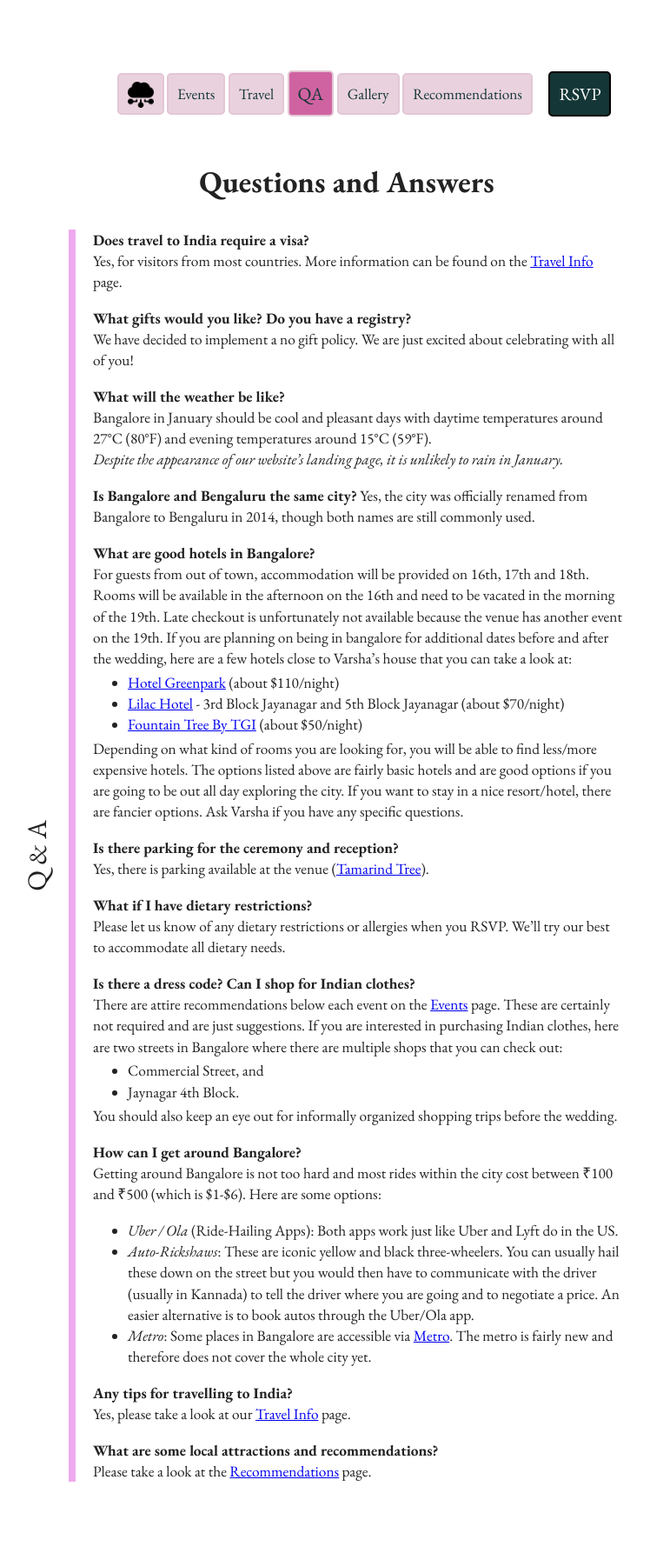
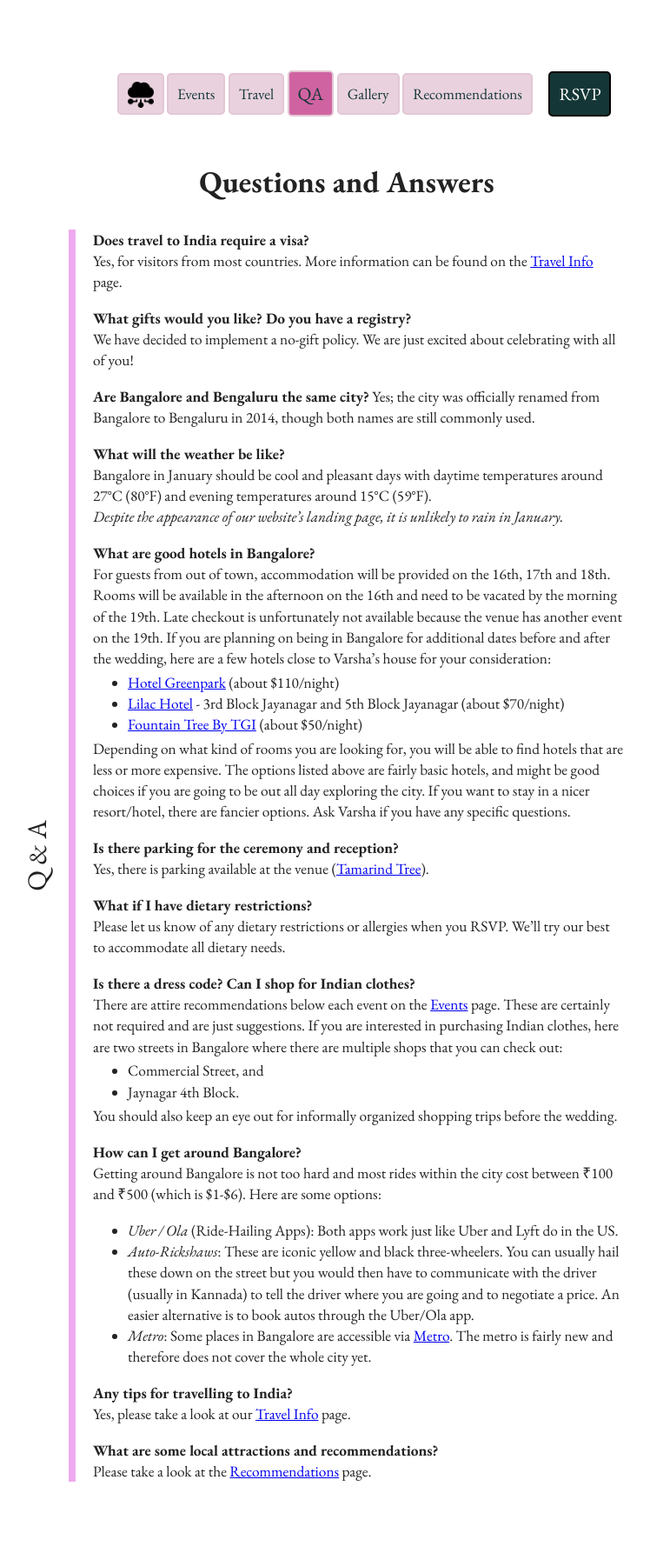
Before and after one commit to kaito-nakatani/shraito, a Jekyll site: the page built from _tabs/qa.md, in a window 1280 px wide. Shown: the whole page at 87% size, without its empty margins (241-989 px from the left). Built offline with Jekyll 4.4.1, drawn with Linux system fonts in a browser that asks for light colours.

```diff
--- a/_layouts/default.html
+++ b/_layouts/default.html
@@ -7,7 +7,8 @@
       <div class="rain-controls">
         <button id="interact-toggle" onclick="toggleRainInteraction()">
           <!-- <img src="{{ site.baseurl }}assets/thunderbolt.png" height=80></img> -->
-          🗲
+          <!-- 🗲 -->
+          &#127788;
         </button>
       </div>
     </div>
--- a/_tabs/qa.md
+++ b/_tabs/qa.md
@@ -11,24 +11,24 @@ custom_css:
 Yes, for visitors from most countries. More information can be found on the [Travel Info](/{{ site.baseurl }}tabs/travel-info.html) page.
 
 **What gifts would you like? Do you have a registry?**
-We have decided to implement a no gift policy. We are just excited about celebrating with all of you!
+We have decided to implement a no-gift policy. We are just excited about celebrating with all of you!
+
+**Are Bangalore and Bengaluru the same city?**
+Yes; the city was officially renamed from Bangalore to Bengaluru in 2014, though both names are still commonly used.
 
 **What will the weather be like?**
 Bangalore in January should be cool and pleasant days with daytime temperatures around 27°C (80°F) and evening temperatures around 15°C (59°F).
 *Despite the appearance of our website's landing page, it is unlikely to rain in January.*
 
-**Is Bangalore and Bengaluru the same city?**
-Yes, the city was officially renamed from Bangalore to Bengaluru in 2014, though both names are still commonly used.
-
 **What are good hotels in Bangalore?**
-For guests from out of town, accommodation will be provided on 16th, 17th and 18th. Rooms will be available in the afternoon on the 16th and need to be vacated in the morning of the 19th. Late checkout is unfortunately not available because the venue has another event on the 19th. If you are planning on being in bangalore for additional dates before and after the wedding, here are a few hotels close to Varsha's house that you can take a look at:
+For guests from out of town, accommodation will be provided on the 16th, 17th and 18th. Rooms will be available in the afternoon on the 16th and need to be vacated by the morning of the 19th. Late checkout is unfortunately not available because the venue has another event on the 19th. If you are planning on being in Bangalore for additional dates before and after the wedding, here are a few hotels close to Varsha's house for your consideration:
 
 {:.slim}
 - [Hotel Greenpark](https://hotelgreenpark.com/bengaluru/) (about $110/night)
 - [Lilac Hotel](https://lilachotels.com/) - 3rd Block Jayanagar and 5th Block Jayanagar (about $70/night)
 - [Fountain Tree By TGI](https://www.tgihotels.com/fountain-tree-jp-nagar-bangalore/) (about $50/night)
 
-Depending on what kind of rooms you are looking for, you will be able to find less/more expensive hotels. The options listed above are fairly basic hotels and are good options if you are going to be out all day exploring the city. If you want to stay in a nice resort/hotel, there are fancier options. Ask Varsha if you have any specific questions.
+Depending on what kind of rooms you are looking for, you will be able to find hotels that are less or more expensive. The options listed above are fairly basic hotels, and might be good choices if you are going to be out all day exploring the city. If you want to stay in a nicer resort/hotel, there are fancier options. Ask Varsha if you have any specific questions.
 
 **Is there parking for the ceremony and reception?**
 Yes, there is parking available at the venue ([Tamarind Tree](https://www.thetamarindtree.in/)).
--- a/cssjs/main.css
+++ b/cssjs/main.css
@@ -21,7 +21,8 @@ body {
     font-size: 13pt;
     line-height: 1.4;
     margin: 0;
-    min-height: 100%;
+    /* min-height: 100%; */
+    position:relative;
 }
 
 .center { text-align: center;}
@@ -107,6 +108,7 @@ body {
     padding:10px;
     margin-bottom:10px;
     vertical-align: middle;
+    pointer-events: auto;
     /* background-color: rgb(244, 218, 232);
     border: 2px solid rgb(228, 207, 218); */
     background-color: color-mix(in srgb, var(--ocolor) 20%, white);
@@ -159,7 +161,6 @@ a {
     /* color: color-mix(in srgb, inherit 80%, initial 0%); */
     /* color: inherit; */
 }
-
 
 .fullpagewidth {
     text-align: center;
--- a/docs/cssjs/main.css
+++ b/docs/cssjs/main.css
@@ -21,7 +21,8 @@ body {
     font-size: 13pt;
     line-height: 1.4;
     margin: 0;
-    min-height: 100%;
+    /* min-height: 100%; */
+    position:relative;
 }
 
 .center { text-align: center;}
@@ -107,6 +108,7 @@ body {
     padding:10px;
     margin-bottom:10px;
     vertical-align: middle;
+    pointer-events: auto;
     /* background-color: rgb(244, 218, 232);
     border: 2px solid rgb(228, 207, 218); */
     background-color: color-mix(in srgb, var(--ocolor) 20%, white);
@@ -159,7 +161,6 @@ a {
     /* color: color-mix(in srgb, inherit 80%, initial 0%); */
     /* color: inherit; */
 }
-
 
 .fullpagewidth {
     text-align: center;
--- a/docs/feed.xml
+++ b/docs/feed.xml
@@ -1 +1 @@
-<?xml version="1.0" encoding="utf-8"?><feed xmlns="http://www.w3.org/2005/Atom" ><generator uri="https://jekyllrb.com/" version="4.3.3">Jekyll</generator><link href="https://orichardson.github.io//voli/feed.xml" rel="self" type="application/atom+xml" /><link href="https://orichardson.github.io//voli/" rel="alternate" type="text/html" /><updated>2024-11-03T15:52:41-05:00</updated><id>https://orichardson.github.io//voli/feed.xml</id><title type="html">Voli</title><subtitle>Voli (= Oliver Richardson + Varsha Kishore) wedding website</subtitle></feed>
+<?xml version="1.0" encoding="utf-8"?><feed xmlns="http://www.w3.org/2005/Atom" ><generator uri="https://jekyllrb.com/" version="4.3.3">Jekyll</generator><link href="https://orichardson.github.io//voli/feed.xml" rel="self" type="application/atom+xml" /><link href="https://orichardson.github.io//voli/" rel="alternate" type="text/html" /><updated>2024-11-03T17:18:01-05:00</updated><id>https://orichardson.github.io//voli/feed.xml</id><title type="html">Voli</title><subtitle>Voli (= Oliver Richardson + Varsha Kishore) wedding website</subtitle></feed>
--- a/docs/index.html
+++ b/docs/index.html
@@ -23,6 +23,8 @@ https://github.com/riggraz/no-style-please/blob/master/_includes/head.html.-->
 
     <link rel="stylesheet" href="/voli/cssjs/imghex.css" />
 
+    <link rel="stylesheet" href="/voli/cssjs/landing.css" />
+
 
   </head><body>
 
```
Also changed, not shown: other parts of docs/index.html (+2 -1 lines), cssjs/landing.css (added, +31 -0 lines), cssjs/rain.js (+9 -2 lines), docs/cssjs/landing.css (added, +31 -0 lines), docs/cssjs/rain.js (+9 -2 lines), docs/tabs/qa.html (+6 -6 lines), index.md (+1 -0 lines).
